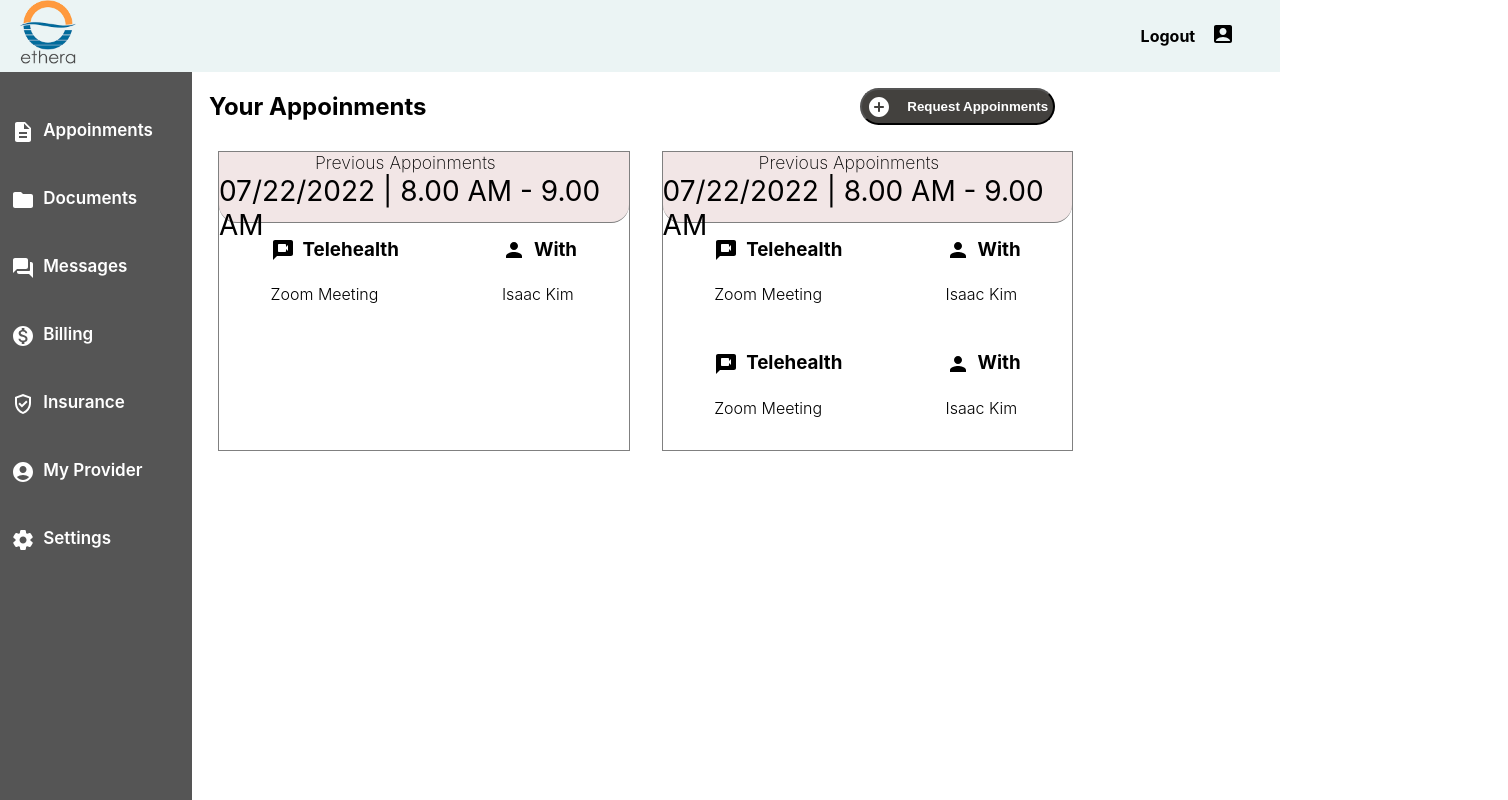
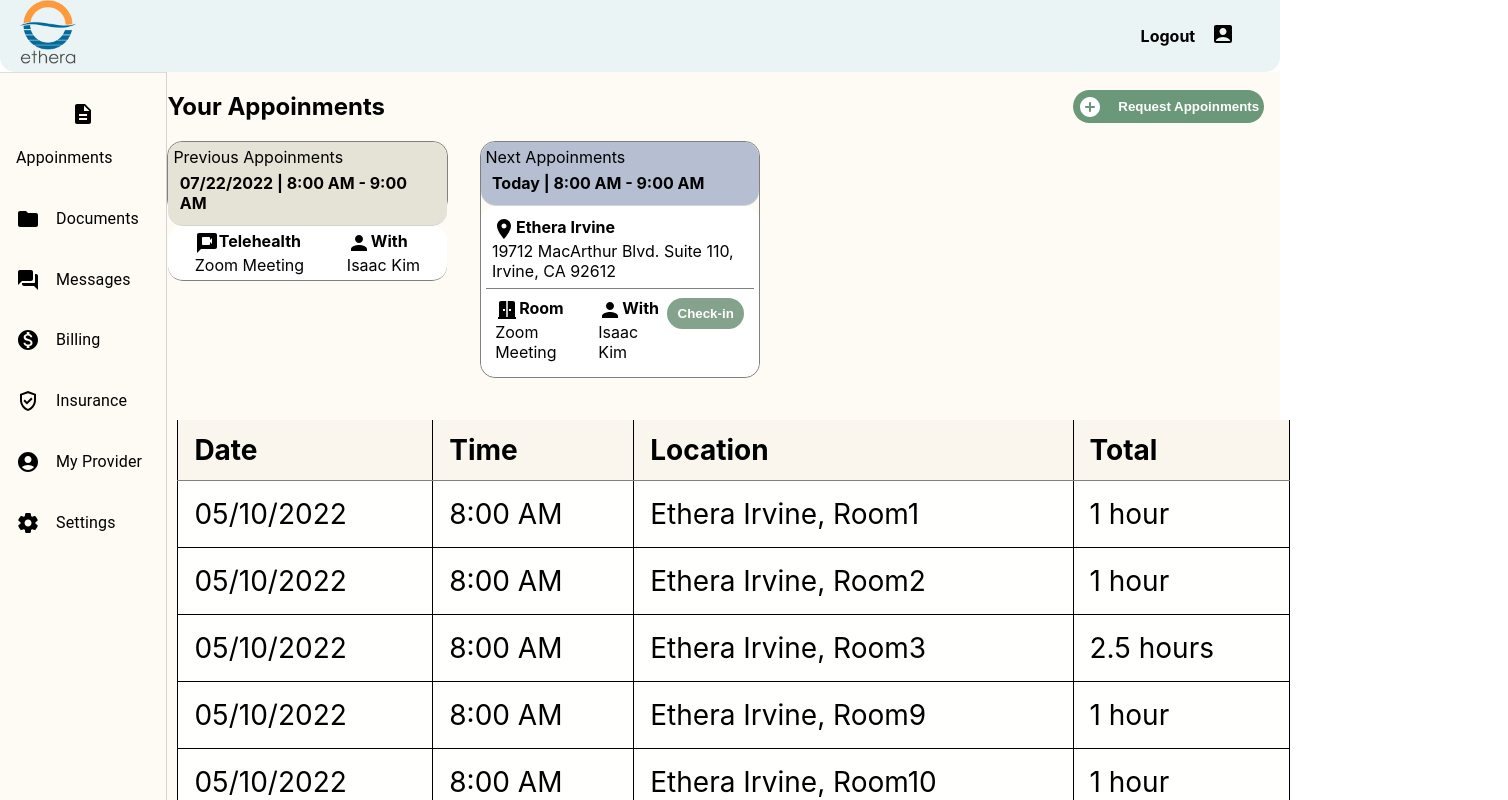
Before and after one commit to Mubasharhassan/Etheraproject, a React (Create React App) app: page / in a window 1280 px wide. Shown: the top 800 px of the page, 1508 px wide, since content can reach past the window. Built offline with nearby package versions, Linux system fonts and the light colour scheme.

Commit message:
code are change

```diff
--- a/src/App.css
+++ b/src/App.css
@@ -1,72 +1,18 @@
-.previous-appoinment {
-  border: 1px solid gray;
-  width: 32%;
-}
-.previous-appoinment {
-  /* display: flex; */
-  flex-wrap: wrap;
-}
-.previous-appoinment-date {
-  border-bottom: 1px solid gray;
-  border-bottom-right-radius: 18px;
-  border-bottom-left-radius: 18px;
-  /* justify-content: center; */
-  /* align-items: center; */
-  /* text-align: center; */
-  background-color: rgb(242, 230, 230);
-}
-.telehealth-name {
-  margin-top: 15px;
-}
-.telehealth-meeting {
-  margin-top: -20px;
-  padding: 0px;
-  font-size: 1rem;
-  font-weight: 300;
-}
-.appoinment-with-date {
-  height: 3rem;
-  font-weight: 400;
-  margin-top: -17px;
-  /* margin-left: 1rem; */
-}
-.add-all-div {
-  justify-content: space-between;
-  width: 100%;
-  align-items: center;
-  /* margin-left: 5rem; */
-}
-.previous-appoinment-peragraph {
-  margin-top: 0px;
-  font-size: 1.1rem;
-  font-weight: 190;
-  margin-left: 6rem;
-  /* float: left; */
-}
-.previous-appoinment-telehealt-with {
-  /* height: 6rem; */
-  display: flex;
-  /* border: 1px solid gray; */
-  justify-content: space-around;
-  /* width: 30%; */
-  margin-bottom: 1rem;
-}
-.date-and-time {
-  display: flex;
-  justify-content: space-evenly;
-  /* height: 3rem; */
-}
-.two-d-div {
+.header {
+  color: #000;
+  /* width: 100%; */
   display: flex;
   flex-wrap: wrap;
-  gap: 2rem;
-}
-
-.header {
-  display: flex;
   position: relative;
   justify-content: space-between;
   background-color: rgb(235, 244, 244);
+  border-bottom-left-radius: 15px;
+  border-bottom-right-radius: 15px;
+}
+@media screen and (min-width: 300px) and (max-width: 576px) {
+  .header {
+    background-color: #f2f2f2;
+  }
 }
 .header-logout {
   display: flex;
@@ -86,7 +32,7 @@
 }
 .main-div-data {
   display: flex;
-  justify-content: space-around;
+  justify-content: space-between;
   flex-wrap: wrap;
   align-items: center;
   gap: 1rem;
@@ -98,24 +44,15 @@
   /* height: 3rem; */
   text-align: center;
   color: #fff;
-  background-color: rgb(67, 65, 62);
+  background-color: #6b9879;
+  border: none;
   border-radius: 35px;
   font-weight: 700;
   display: flex;
   align-items: center;
   padding: 0.3rem;
 }
-.icons-div {
-  font-weight: 600;
-}
-.Add-icon-btn {
-  margin-bottom: -0.4rem;
-  margin-right: 0.5rem;
-}
-/* *{
-  margin: 0px;
-  padding: 0px;
-} */
+
 .outlined-icon {
   display: flex;
   align-items: center;
@@ -125,69 +62,147 @@
 }
 .main {
   width: 100%;
-  margin-left: 13rem;
   font-size: 28px;
   padding: 10px 10px;
 }
-@media screen and (max-height: 450px) {
-  .sidenav {
-    padding-top: 15px;
-    display: none;
-  }
-  .sidenav a {
-    font-size: 18px;
-  }
+.main-div-flex {
+  display: flex;
 }
-.sidebar-div {
-  /* width: 10%; */
+.Appoinment-div {
+  background-color: #fefbf4;
+  margin: 0px;
+  padding: 0px !important;
+}
+.next-and-previous-appoinments-div {
   display: flex;
-  flex-wrap: wrap;
+  gap: 2rem;
+  height: auto;
+  /* margin-left: 1rem; */
+}
+.Appoinment-main-div {
+  border-radius: 15px;
+  border: 1px solid gray;
+  width: 25%;
+  border-radius: 15px;
+  /* border-bottom-left-radius: 15px; */
+}
+.Appoinment-main-div1 {
+  height: 9vh;
+  border: 1px solid gray;
+  width: 25%;
+  border-radius: 15px;
+  /* border-bottom-left-radius: 15px; */
+}
+.Appoinment-div1 {
+  border-bottom: 1px solid lightgray;
+  border-radius: 15px;
+  /* border: none; */
+  border-bottom-left-radius: 15px;
+  padding: 1rem;
+  background-color: #e5e3d6;
+  padding: 5px;
+  justify-content: center;
+  align-items: center;
+}
+.Appoinment-div3 {
+  border-bottom: 1px solid lightgray;
+  border-radius: 15px;
+  padding: 1rem;
+  background-color: #b5bfd1;
+  padding: 5px;
+  justify-content: center;
+  align-items: center;
+}
+.Appoinment-div2 {
+  border-radius: 15px;
+  border-bottom: 1px solid gray;
+  padding: 5px;
+  justify-content: center;
+  align-items: center;
+  background-color: #ffffff;
+}
+.Appoinment-div22 {
+  border-radius: 15px;
+  border-bottom: 0px solid gray;
+  padding: 5px;
+  justify-content: center;
+  align-items: center;
+  background-color: #ffffff;
+}
+.date {
+  padding: 0.4rem;
+  font-weight: 650;
+}
+.time {
+  font-weight: 500;
+  padding: 0.4rem;
+}
+.Date-with-time {
+  display: flex;
+  gap: 1rem;
+}
+.telehealth-and-with {
+  display: flex;
+  justify-content: space-around;
+}
+.telehealth-and-with1 {
+  display: flex;
   justify-content: space-between;
+  padding: 0.6rem;
 }
-.navbar {
-  width: 15%;
-  height: 100%;
-  background-color: #555;
-  overflow: auto;
-  position: fixed;
+.telehealth-with-icon {
   display: flex;
-  flex-direction: column;
+  font-weight: 660;
 }
-.navbar a {
+.Ethera-Irvine-with-icon {
+  padding: 0.4rem;
+  border-bottom: 1px solid gray;
+}
+.irvine-address {
+  text-align: center;
+}
+.ethera-Irvine {
   display: flex;
-  float: left;
-  /* padding: 12px; */
-  color: white;
-  text-decoration: none;
-  font-size: 17px;
-  margin-top: 3rem;
-  margin-left: 0.7rem;
+  font-weight: 660;
 }
-.navbar a:hover {
-  background-color: #000;
-}
-.active {
-  /* background-color: #86f2fe; */
-  /* width: 60%; */
-}
-@media screen and (max-width: 300px) {
-  .navbar a {
-    float: none;
-    display: block;
-  }
+.outlined1 {
+  border: none;
+  width: 6vw;
+  text-align: center;
+  color: #fff;
+  background-color: #84a28c;
+  border-radius: 35px;
+  font-weight: 700;
+  display: flex;
+  text-align: center;
+  justify-content: center;
+  align-items: center;
+  padding: 0.5rem;
 }
 
-.main-block {
-  /* padding: 16px; */
-  /* max-width: 900px; */
-  margin: 0 auto;
-  /* font-size: 18px; */
+table,
+td,
+th {
+  border: 1px solid black;
 }
-.fixedTop {
+
+.table {
+  border: none;
   width: 100%;
-  position: fixed;
-  top: 0;
+  border-collapse: collapse;
+  margin-top: 2rem;
 }
-.fixedTop + .main-block {
-  padding-top: 102px;
+
+th {
+  background-color: #faf6ed;
+  height: 60px;
+  border-bottom: .7px solid gray;
+  border-top: none;
+  padding: 0 1rem;
+  text-align: left;
 }
+td {
+  background-color: #fffffe;
+  padding: 1rem;
+  border-top: none;
+}
--- a/src/App.js
+++ b/src/App.js
@@ -1,6 +1,8 @@
 import "./App.css";
-// import Header from "./Components/Header";
+import Header from "./Components/Header";
+import HomePageData from "./Components/HomePageData";
 import Layout from "./Components/Layout";
+import ClippedDrawer from "./Components/LeftDrawer";
 import SideBar from "./Components/SideBar";
 
 function App() {
@@ -8,8 +10,9 @@
     <>
       <div>
         {/* <Header /> */}
-        <Layout />
-        <SideBar />
+        {/* <Layout /> */}
+        {/* <SideBar /> */}
+        <ClippedDrawer />
       </div>
     </>
   );
--- a/src/Components/DateTime.js
+++ b/src/Components/DateTime.js
@@ -7,6 +7,7 @@
 import TableHead from '@mui/material/TableHead';
 import TablePagination from '@mui/material/TablePagination';
 import TableRow from '@mui/material/TableRow';
+import { color } from '@mui/system';
 
 const columns = [
   { id: 'name', label: 'Date', minWidth: 170 },
@@ -58,7 +59,7 @@
   };
 
   return (
-    <Paper sx={{ width: '100%', flexWrap: 'wrap', overflow: 'hidden'}}>
+    <Paper sx={{ width: '80%', flexWrap: 'wrap', overflow: 'hidden' , color:"red"}}>
       <TableContainer sx={{ maxHeight: 440 , }}>
         <Table stickyHeader aria-label="sticky table">
           <TableHead>
--- a/src/Components/HomePageData.js
+++ b/src/Components/HomePageData.js
@@ -2,12 +2,15 @@
 import AddCircleRoundedIcon from "@mui/icons-material/AddCircleRounded";
 import VideoChatIcon from "@mui/icons-material/VideoChat";
 import PersonIcon from "@mui/icons-material/Person";
+import LocationOnIcon from "@mui/icons-material/LocationOn";
+import DoorSlidingIcon from "@mui/icons-material/DoorSliding";
 import StickyHeadTable from "./DateTime";
+import TableData from "./TableData";
 
 const HomePageData = () => {
   return (
     <>
-      <div className="add-all-div">
+      <div className="Appoinment-div ">
         <div class=" main-div-data">
           <h2>Your Appoinments</h2>
           <button className="outlined">
@@ -15,87 +18,100 @@
             <span>Request Appoinments</span>
           </button>
         </div>
-        {/* <div className="sidebar-div"> */}
-        <div class="main">
-          <div className="two-d-div">
-            <div className="previous-appoinment">
-              <div className="previous-appoinment-date">
-                <p className="previous-appoinment-peragraph">
-                  Previous Appoinments
-                </p>
-                <div className="date-and-time">
-                  <span className="appoinment-with-date">
-                    07/22/2022 | 8.00 AM - 9.00 AM
+
+        <div className="next-and-previous-appoinments-div">
+          <div className="Appoinment-main-div1">
+            <div className="Appoinment-div1">
+              <div>
+                <span>Previous Appoinments</span>
+              </div>
+              <div className="Date-with-time">
+                <span className="date">07/22/2022 | 8:00 AM - 9:00 AM</span>
+                {/* <span className="date">|</span> */}
+                {/* <span className="time">8:00 AM - 9:00 AM</span> */}
+              </div>
+            </div>
+            <div className="Appoinment-div2">
+              <div className="telehealth-and-with">
+                <div>
+                  <span className="telehealth-with-icon">
+                    <VideoChatIcon />
+                    Telehealth
                   </span>
-                </div>
-              </div>
-              <div className="previous-appoinment-telehealt-with">
-                <div>
-                  <h6 className="telehealth-name">
-                    <VideoChatIcon className="Add-icon-btn" />
-                    <span>Telehealth</span>
-                  </h6>
-                  <p className="telehealth-meeting">Zoom Meeting</p>
+                  <div>
+                    <span>Zoom Meeting</span>
+                  </div>
                 </div>
                 <div>
-                  <h6 className="telehealth-name">
-                    <PersonIcon className="Add-icon-btn" />
+                  <span className="telehealth-with-icon">
+                    <PersonIcon />
                     With
-                  </h6>
-                  <p className="telehealth-meeting">Isaac Kim</p>
-                </div>
-              </div>
-            </div>
-
-            <div className="previous-appoinment">
-              <div className="previous-appoinment-date">
-                <p className="previous-appoinment-peragraph">
-                  Previous Appoinments
-                </p>
-                <div className="date-and-time">
-                  <span className="appoinment-with-date">
-                    07/22/2022 | 8.00 AM - 9.00 AM
                   </span>
-                </div>
-              </div>
-              <div className="previous-appoinment-telehealt-with">
-                <div>
-                  <h6 className="telehealth-name">
-                    <VideoChatIcon className="Add-icon-btn" />
-                    <span>Telehealth</span>
-                  </h6>
-                  <p className="telehealth-meeting">Zoom Meeting</p>
-                </div>
-                <div>
-                  <h6 className="telehealth-name">
-                    <PersonIcon className="Add-icon-btn" />
-                    With
-                  </h6>
-                  <p className="telehealth-meeting">Isaac Kim</p>
-                </div>
-              </div>
-              <div className="previous-appoinment-telehealt-with">
-                <div>
-                  <h6 className="telehealth-name">
-                    <VideoChatIcon className="Add-icon-btn" />
-                    <span>Telehealth</span>
-                  </h6>
-                  <p className="telehealth-meeting">Zoom Meeting</p>
-                </div>
-                <div>
-                  <h6 className="telehealth-name">
-                    <PersonIcon className="Add-icon-btn" />
-                    With
-                  </h6>
-                  <p className="telehealth-meeting">Isaac Kim</p>
+                  <div>
+                    <span>Isaac Kim</span>
+                  </div>
                 </div>
               </div>
             </div>
           </div>
 
+          <div className="Appoinment-main-div">
+            <div className="Appoinment-div3">
+              <div>
+                <span>Next Appoinments</span>
+              </div>
+              <div className="Date-with-time">
+                <span className="date">Today | 8:00 AM - 9:00 AM</span>
+                {/* <span className="date">|</span> */}
+                {/* <span className="time">8:00 AM - 9:00 AM</span> */}
+              </div>
+            </div>
+            <div className="Appoinment-div22">
+              <div className="Ethera-Irvine-with-icon">
+                <div>
+                  <span className="ethera-Irvine">
+                    <LocationOnIcon />
+                    Ethera Irvine
+                  </span>
+                  <div>
+                    <span className="irvine-address">
+                      19712 MacArthur Blvd. Suite 110, Irvine, CA 92612
+                    </span>
+                  </div>
+                </div>
+              </div>
+
+              <div className="telehealth-and-with1">
+                <div>
+                  <span className="telehealth-with-icon">
+                    <DoorSlidingIcon />
+                    Room
+                  </span>
+                  <div>
+                    <span>Zoom Meeting</span>
+                  </div>
+                </div>
+                <div>
+                  <span className="telehealth-with-icon">
+                    <PersonIcon />
+                    With
+                  </span>
+                  <div>
+                    <span>Isaac Kim</span>
+                  </div>
+                </div>
+                <div>
+                  <button className="outlined1">Check-in</button>
+                </div>
+              </div>
+            </div>
+          </div>
+        </div>
+
+        <div class="main">
           {/* <StickyHeadTable /> */}
+          <TableData />
         </div>
-        {/* </div> */}
       </div>
     </>
   );
--- /dev/null
+++ b/src/Components/LeftDrawer.js
@@ -0,0 +1,92 @@
+import * as React from "react";
+import Box from "@mui/material/Box";
+import Drawer from "@mui/material/Drawer";
+import AppBar from "@mui/material/AppBar";
+import CssBaseline from "@mui/material/CssBaseline";
+import Toolbar from "@mui/material/Toolbar";
+import List from "@mui/material/List";
+import Typography from "@mui/material/Typography";
+import Divider from "@mui/material/Divider";
+import ListItem from "@mui/material/ListItem";
+import ListItemButton from "@mui/material/ListItemButton";
+import ListItemIcon from "@mui/material/ListItemIcon";
+import ListItemText from "@mui/material/ListItemText";
+import FolderIcon from "@mui/icons-material/Folder";
+import DescriptionIcon from "@mui/icons-material/Description";
+import ForumRoundedIcon from "@mui/icons-material/ForumRounded";
+import MonetizationOnIcon from "@mui/icons-material/MonetizationOn";
+import GppGoodOutlinedIcon from "@mui/icons-material/GppGoodOutlined";
+import AccountCircleRoundedIcon from "@mui/icons-material/AccountCircleRounded";
+import SettingsRoundedIcon from "@mui/icons-material/SettingsRounded";
+import Header from "./Header";
+import HomePageData from "./HomePageData";
+
+const drawerWidth = 240;
+const drawerList = [
+  { name: "Appoinments", icons: <DescriptionIcon /> },
+  { name: "Documents", icons: <FolderIcon /> },
+  { name: "Messages", icons: <ForumRoundedIcon /> },
+  { name: "Billing", icons: <MonetizationOnIcon /> },
+  { name: "Insurance", icons: <GppGoodOutlinedIcon /> },
+  { name: "My Provider", icons: <AccountCircleRoundedIcon /> },
+  { name: "Settings", icons: <SettingsRoundedIcon /> },
+];
+
+export default function ClippedDrawer() {
+  return (
+    <Box>
+      {/* <AppBar
+        position="static"
+        sx={{
+          zIndex: (theme) => theme.zIndex.drawer + 10,
+          boxShadow: "none !important",
+          padding: "0px",
+        }}
+      > */}
+      <Header />
+      {/* </AppBar> */}
+
+      <Box sx={{ display: "flex" }}>
+        <div
+          style={{
+            width: "13%",
+            borderRight: "1px solid lightgray",
+            minHeight: "100vh",
+            backgroundColor: "#fefbf4",
+          }}
+        >
+          <Box sx={{ overflow: "auto" }}>
+            <Divider />
+            <List>
+              {drawerList.map((text, index) => (
+                <ListItem key={index} disablePadding>
+                  <ListItemButton
+                    style={{
+                      gap: "1rem",
+                      marginTop: ".8rem",
+                      alignItems: "center",
+                      justifyContent: "center",
+                      display: "flex",
+                      flexWrap: "wrap",
+                      "& .css-zxdg2z": {
+                        padding: "0px",
+                      },
+                    }}
+                  >
+                    {text.icons}
+
+                    <ListItemText primary={text.name} />
+                  </ListItemButton>
+                </ListItem>
+              ))}
+            </List>
+          </Box>
+        </div>
+
+        <Box component="main" sx={{ flexGrow: 1 }}>
+          <HomePageData />
+        </Box>
+      </Box>
+    </Box>
+  );
+}
--- a/src/Components/SideBar.js
+++ b/src/Components/SideBar.js
@@ -45,7 +45,7 @@
           </a>
         </div>
       </div>
-      <HomePageData />
+      {/* <HomePageData /> */}
     </>
   );
 };
--- /dev/null
+++ b/src/Components/TableData.js
@@ -0,0 +1,60 @@
+import React from "react";
+
+const TableData = () => {
+  const ListItem = [
+    {
+      Date: "05/10/2022",
+      Time: "8:00 AM",
+      Location: "Ethera Irvine, Room1",
+      Total: "1 hour",
+    },
+    {
+      Date: "05/10/2022",
+      Time: "8:00 AM",
+      Location: "Ethera Irvine, Room2",
+      Total: "1 hour",
+    },
+    {
+      Date: "05/10/2022",
+      Time: "8:00 AM",
+      Location: "Ethera Irvine, Room3",
+      Total: "2.5 hours",
+    },
+    {
+      Date: "05/10/2022",
+      Time: "8:00 AM",
+      Location: "Ethera Irvine, Room9",
+      Total: "1 hour",
+    },
+    {
+      Date: "05/10/2022",
+      Time: "8:00 AM",
+      Location: "Ethera Irvine, Room10",
+      Total: "1 hour",
+    },
+  ];
+  return (
+    <>
+      <div>
+        <table className="table">
+          <tr>
+            <th className="table-heading">Date</th>
+            <th className="table-heading">Time</th>
+            <th className="table-heading">Location</th>
+            <th className="table-heading">Total</th>
+          </tr>
+          {ListItem.map((item, index) => (
+            <tr>
+              <td className="table-data">{item.Date}</td>
+              <td className="table-data">{item.Time}</td>
+              <td className="table-data">{item.Location}</td>
+              <td className="table-data">{item.Total}</td>
+            </tr>
+          ))}
+        </table>
+      </div>
+    </>
+  );
+};
+
+export default TableData;
```
